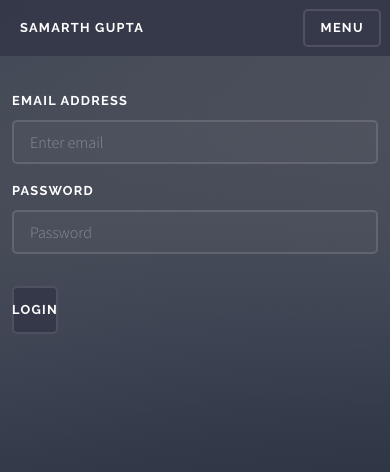
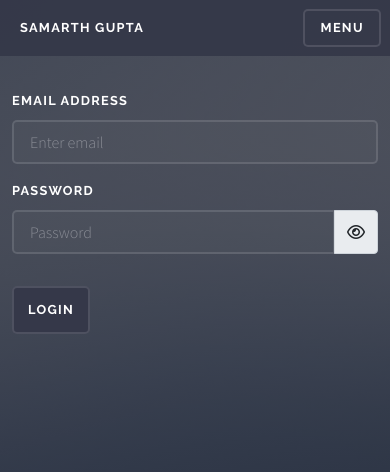
Before and after one commit to Sk-singla/portfolio, a React (Create React App) app: page /login in a window 390 px wide. Shown: the top 472 px of the page. Built offline with nearby package versions, Linux system fonts and the light colour scheme; no server answers.

Commit message:
Buttons space, password visibility, update project images columns responsive

```diff
--- a/src/App.css
+++ b/src/App.css
@@ -6,6 +6,10 @@
 	html5up.net | @ajlkn
 	Free for personal and commercial use under the CCA 3.0 license (html5up.net/license)
 */
+
+.cursor_pointer{
+	cursor: pointer;
+}
 
 .visibility_gone{
 	display: none;
--- a/src/components/SignUp.js
+++ b/src/components/SignUp.js
@@ -5,6 +5,8 @@ function SignUp(props) {
 
     const [newUserRequest,setNewUserRequest] = useState({name:"",email:"",password:""});
     const history = useHistory();
+    const [passwordVisible,setPasswordVisibility] = useState(false);
+
 
     const handleChange = (event) => {
         setNewUserRequest({...newUserRequest, [event.target.name]: event.target.value});
@@ -60,11 +62,25 @@ function SignUp(props) {
                     <input type="email" className="form-control" id="email" aria-describedby="emailHelp" name="email" value={newUserRequest.email}
                            onChange={handleChange} placeholder="Enter email"/>
                 </div>
-                <div className="form-group my-3">
+
+                <div className="from-group my-3">
                     <label htmlFor="password">Password</label>
-                    <input type="password" className="form-control" id="password" placeholder="Password" onChange={handleChange} name="password" value={newUserRequest.password}/>
+                    <div className="input-group mb-3">
+                        <input type={ passwordVisible ? "text" : "password"} className="form-control" id="password"
+                               placeholder="Password" onChange={handleChange}
+                               name="password" value={newUserRequest.password}
+                               aria-label="Password" aria-describedby="Password"/>
+                        <span className="input-group-text cursor_pointer" id="password_visibility"
+                              onClick={()=>{
+                                  setPasswordVisibility(!passwordVisible);
+                              }}>
+                            <i className={passwordVisible? "fa fa-eye-slash" : "fa fa-eye"} aria-hidden="true"/>
+                        </span>
+                    </div>
                 </div>
-                <button type="submit" className="my-3" style={{backgroundColor:"#353849"}}>Sign Up</button>
+
+
+                <button type="submit" className="my-3 px-3" style={{backgroundColor:"#353849"}}>Sign Up</button>
             </form>
         </div>
     );
--- a/src/components/UpdateProjects.js
+++ b/src/components/UpdateProjects.js
@@ -277,7 +277,7 @@ function UpdateProjects(props) {
 
                 </div>
 
-                <button type="submit" style={{display:"block"}} className="my-3">Submit</button>
+                <button type="submit" style={{display:"block"}} className="my-3 px-3">Submit</button>
 
             </form>
         </div>
--- a/src/components/UpdateProjectsImageItem.js
+++ b/src/components/UpdateProjectsImageItem.js
@@ -4,7 +4,7 @@ function UpdateProjectsImageItem(props) {
     const {idx,url,description,updateDesc,removeImage} = props;
 
     return (
-        <div style={{display:"inline-block"}} className="col-4 d-inline-flex align-items-center my-2">
+        <div style={{display:"inline-block"}} className="col-lg-4 col-md-6 col-sm-6 d-inline-flex align-items-center my-2">
             <img src={url} width="70px" style={{display:"inline-block"}} alt=""/>
             <div className="form-group mx-3"  style={{display:"inline-block"}}>
                 <input type="text" className="form-control" placeholder="Image Description..." name={`img_description${idx}`}
--- a/src/components/login.js
+++ b/src/components/login.js
@@ -6,6 +6,7 @@ function Login(props) {
     const [loginRequest,setLoginRequest] = useState({email:"",password:""});
     const history = useHistory()
 
+    const [passwordVisible,setPasswordVisibility] = useState(false);
 
     const handleChange = (event) => {
         setLoginRequest({...loginRequest, [event.target.name]: event.target.value});
@@ -48,6 +49,9 @@ function Login(props) {
         }
     }
 
+
+
+
     return (
         <div className="container" style={{marginTop:"90px"}}>
             <form onSubmit={handleSubmit}>
@@ -56,11 +60,24 @@ function Login(props) {
                     <input type="email" className="form-control" id="email" aria-describedby="emailHelp" name="email" value={loginRequest.email}
                            onChange={handleChange} placeholder="Enter email"/>
                 </div>
-                <div className="form-group my-3">
+
+                <div className="from-group my-3">
                     <label htmlFor="password">Password</label>
-                    <input type="password" className="form-control" id="password" placeholder="Password" onChange={handleChange} name="password" value={loginRequest.password}/>
+                    <div className="input-group mb-3">
+                        <input type={ passwordVisible ? "text" : "password"} className="form-control" id="password"
+                               placeholder="Password" onChange={handleChange}
+                               name="password" value={loginRequest.password}
+                               aria-label="Password" aria-describedby="Password"/>
+                        <span className="input-group-text cursor_pointer" id="password_visibility"
+                              onClick={()=>{
+                                  setPasswordVisibility(!passwordVisible);
+                              }}>
+                            <i className={passwordVisible? "fa fa-eye-slash" : "fa fa-eye"} aria-hidden="true"/>
+                        </span>
+                    </div>
                 </div>
-                <button type="submit" className="my-3" style={{backgroundColor:"#353849"}}>Login</button>
+
+                <button type="submit" className="my-3 px-3" style={{backgroundColor:"#353849"}}>Login</button>
             </form>
         </div>
     );
```
